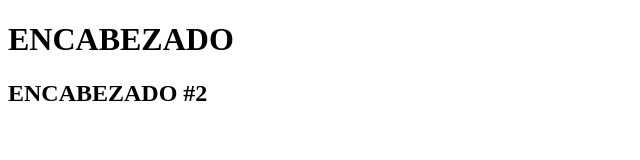
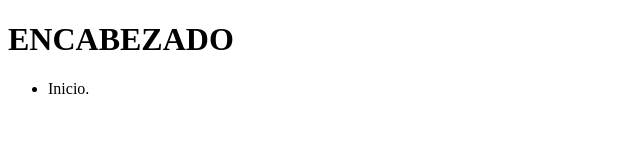
Before and after one commit to JReymonS/PruebaGit2, a plain HTML site: page Index.html in a window 1280 px wide. Shown: the whole page, without its empty margins (0-640 px from the left). Drawn offline with Linux system fonts and the light colour scheme.

Commit message:
Se agrego lista

```diff
--- a/Index.html
+++ b/Index.html
@@ -7,6 +7,8 @@
 </head>
 <body>
     <h1>ENCABEZADO</h1>
-    <h2>ENCABEZADO #2</h2>
+    <ul>
+        <li>Inicio.</li>
+    </ul>
 </body>
 </html>
```
